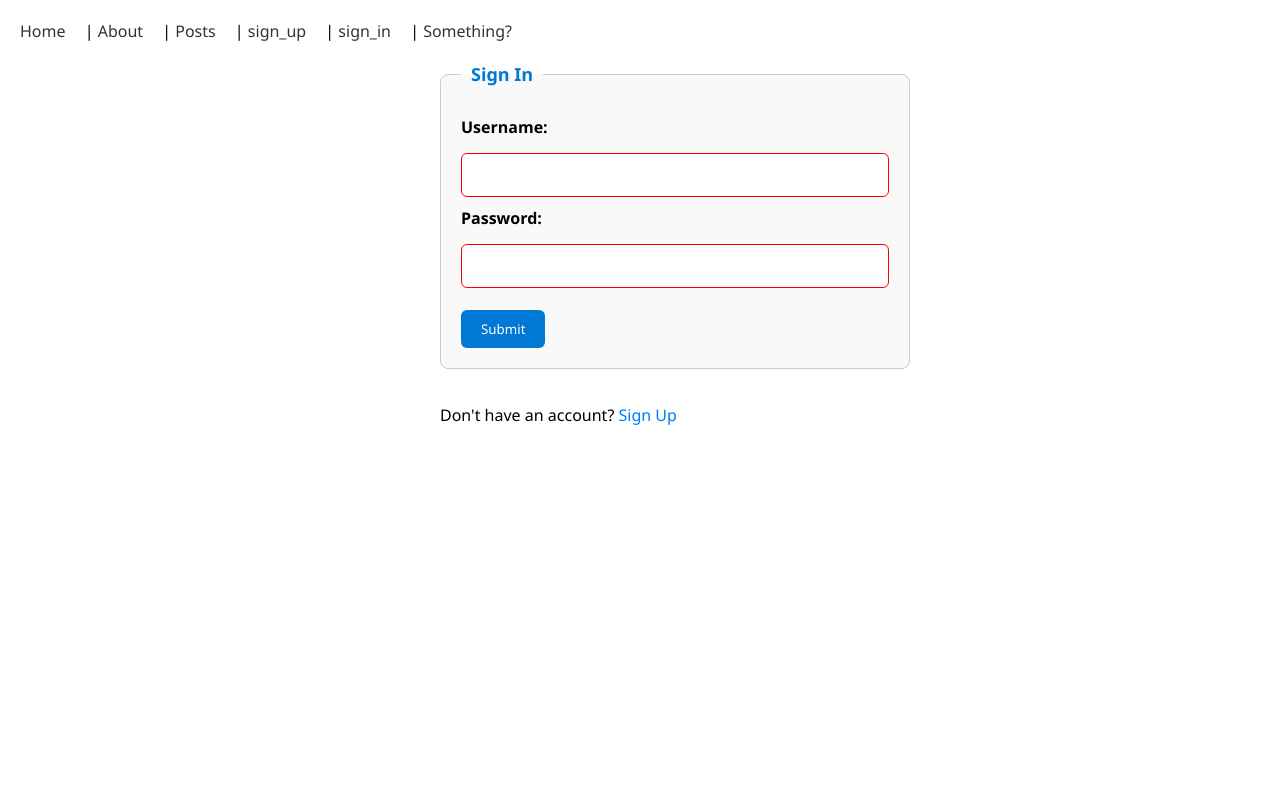
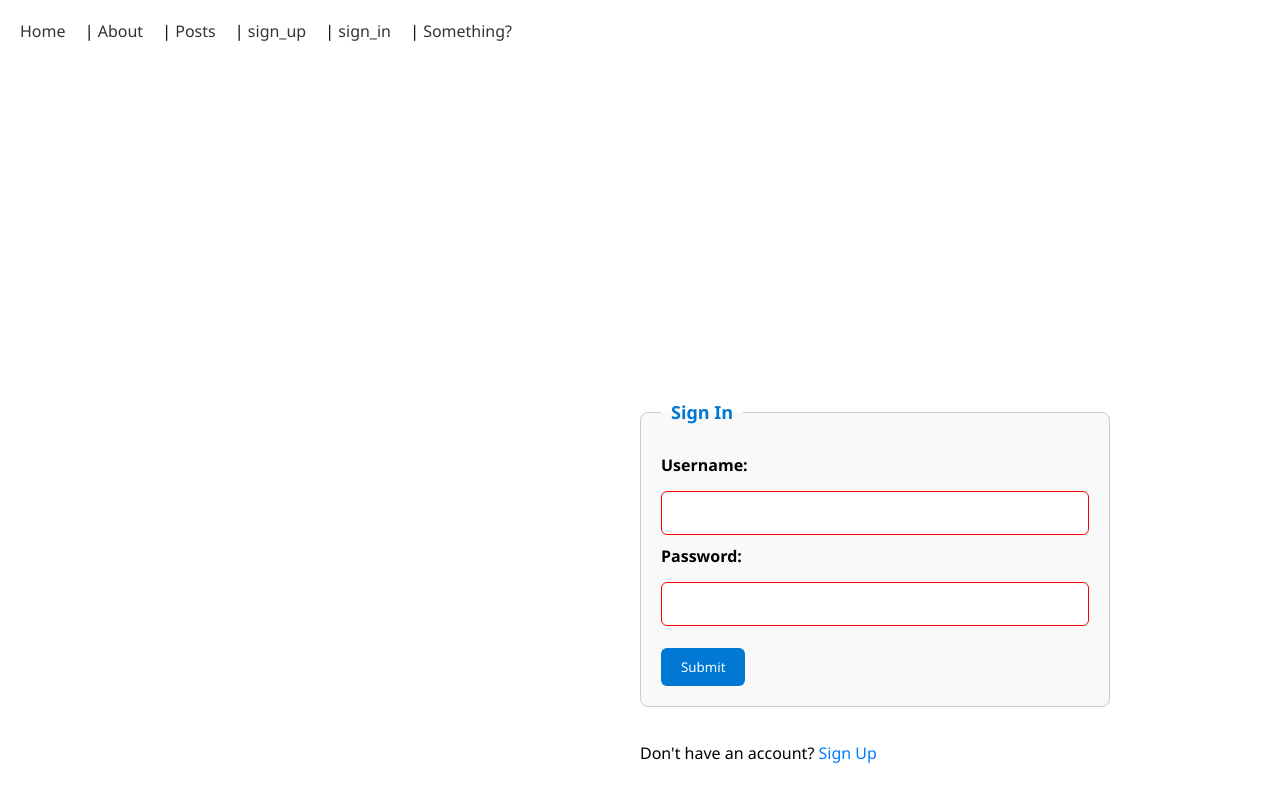
Before and after one commit to affanR08/form_signIn_signUp, a plain HTML site: page sign_in.html in a window 1280 px wide. Drawn offline with Linux system fonts and the light colour scheme.

Commit message:
Update styles.css

```diff
--- a/styles.css
+++ b/styles.css
@@ -22,6 +22,7 @@
   justify-content: center;
   align-items: center;
   padding: 40px;
+
 
 
 
@@ -88,6 +89,11 @@ form {
   gap: 15px;
   max-width: 400px;
   margin: 0 auto;
+  position: absolute;
+margin-top: -100px;
+margin-left: -200px;
+left: 50%;
+top: 50%;
 }
 
 label {
```
